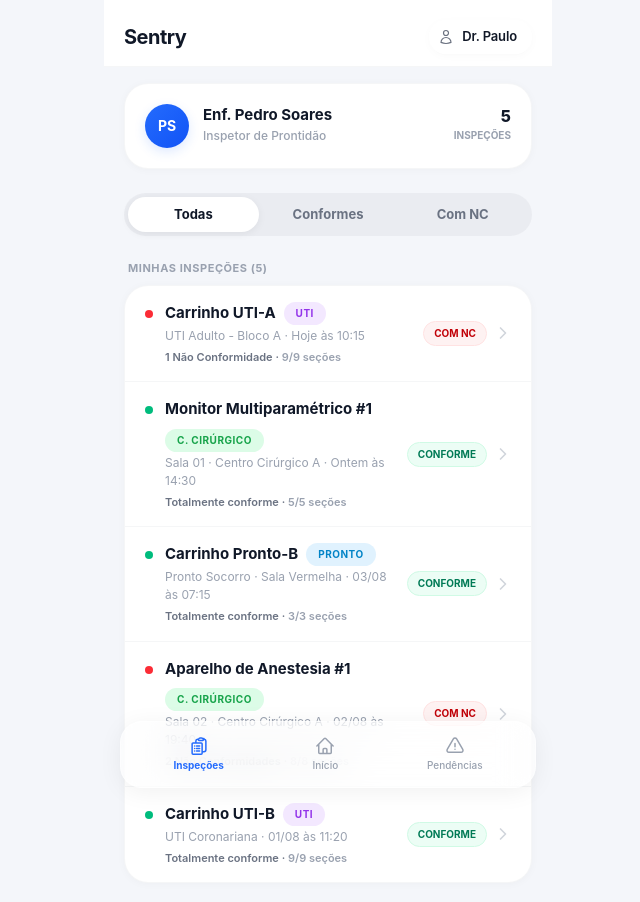
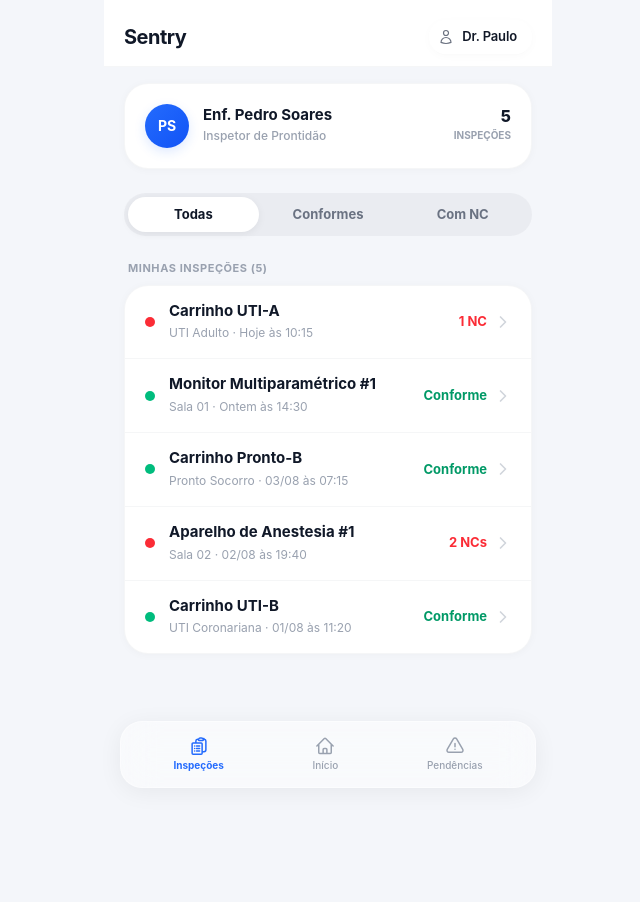
Before and after one commit to pedrosoares0/argus, a Next.js app: page /inspetor/inspecoes in a window 1280 px wide. Shown: the top 902 px of the page, without its empty margins (312-952 px from the left). After the commit the page ends 800 px from the top, so only its background shows below. Built offline with nearby package versions, Linux system fonts and the light colour scheme.

Commit message:
enxuga visual da lista de inspecoes

```diff
--- a/app/inspetor/inspecoes/page.tsx
+++ b/app/inspetor/inspecoes/page.tsx
@@ -1,7 +1,6 @@
 'use client'
 
 import { useState } from 'react'
-import { PillTag } from '@/components/ui/PillTag'
 
 interface InspecaoHistorico {
   id: string
@@ -13,57 +12,52 @@ interface InspecaoHistorico {
   detalheStatus: string
   secoesRespondidas: number
   totalSecoes: number
-  categoriaLocal: 'UTI' | 'PRONTO' | 'CENTRO_C'
 }
 
 const HISTORICO_MOCK: InspecaoHistorico[] = [
   {
     id: 'ins-1',
     ativo: 'Carrinho UTI-A',
-    local: 'UTI Adulto - Bloco A',
+    local: 'UTI Adulto',
     tipo: 'Carrinho de Parada · Completo',
     dataHora: 'Hoje às 10:15',
     status: 'com_nc',
-    detalheStatus: '1 Não Conformidade',
+    detalheStatus: '1 NC',
     secoesRespondidas: 9,
     totalSecoes: 9,
-    categoriaLocal: 'UTI',
   },
   {
     id: 'ins-2',
     ativo: 'Monitor Multiparamétrico #1',
-    local: 'Sala 01 · Centro Cirúrgico A',
+    local: 'Sala 01',
     tipo: 'Checklist de Segurança',
     dataHora: 'Ontem às 14:30',
     status: 'conforme',
-    detalheStatus: 'Totalmente conforme',
+    detalheStatus: 'Conforme',
     secoesRespondidas: 5,
     totalSecoes: 5,
-    categoriaLocal: 'CENTRO_C',
   },
   {
     id: 'ins-3',
     ativo: 'Carrinho Pronto-B',
-    local: 'Pronto Socorro · Sala Vermelha',
+    local: 'Pronto Socorro',
     tipo: 'Carrinho de Parada · Plantão',
     dataHora: '03/08 às 07:15',
     status: 'conforme',
-    detalheStatus: 'Totalmente conforme',
+    detalheStatus: 'Conforme',
     secoesRespondidas: 3,
     totalSecoes: 3,
-    categoriaLocal: 'PRONTO',
   },
   {
     id: 'ins-4',
     ativo: 'Aparelho de Anestesia #1',
-    local: 'Sala 02 · Centro Cirúrgico A',
+    local: 'Sala 02',
     tipo: 'Checklist de Segurança',
     dataHora: '02/08 às 19:40',
     status: 'com_nc',
-    detalheStatus: '2 Não Conformidades',
+    detalheStatus: '2 NCs',
     secoesRespondidas: 8,
     totalSecoes: 8,
-    categoriaLocal: 'CENTRO_C',
   },
   {
     id: 'ins-5',
@@ -72,10 +66,9 @@ const HISTORICO_MOCK: InspecaoHistorico[] = [
     tipo: 'Carrinho de Parada · Completo',
     dataHora: '01/08 às 11:20',
     status: 'conforme',
-    detalheStatus: 'Totalmente conforme',
+    detalheStatus: 'Conforme',
     secoesRespondidas: 9,
     totalSecoes: 9,
-    categoriaLocal: 'UTI',
   },
 ]
 
@@ -137,7 +130,7 @@ export default function PaginaHistoricoInspecoes() {
         })}
       </div>
 
-      {/* ── Lista de Inspeções (iOS Settings-style) ── */}
+      {/* ── Lista de Inspeções (Ultra Clean) ── */}
       <div className="space-y-2">
         <p className="text-[11px] font-bold text-gray-400 tracking-wider uppercase px-1">
           Minhas Inspeções ({filtrados.length})
@@ -146,50 +139,32 @@ export default function PaginaHistoricoInspecoes() {
         {filtrados.length > 0 ? (
           <div className="bg-white rounded-[24px] shadow-[0_1px_8px_rgba(0,0,0,0.03)] border border-gray-100/80 divide-y divide-gray-100/80 overflow-hidden">
             {filtrados.map((ins) => {
-              const corTag = ins.categoriaLocal === 'UTI'
-                ? 'roxo'
-                : ins.categoriaLocal === 'PRONTO'
-                  ? 'azul'
-                  : 'verde'
-
               const dot = ins.status === 'conforme' ? 'bg-emerald-500' : 'bg-red-500'
-
-              const statusBadgeColors = ins.status === 'conforme'
-                ? 'bg-emerald-50 text-emerald-700 border border-emerald-100'
-                : 'bg-red-50 text-red-700 border border-red-100'
+              const textColors = ins.status === 'conforme' ? 'text-emerald-600' : 'text-red-500'
 
               return (
                 <div
                   key={ins.id}
                   className="flex items-center justify-between py-4 px-5 hover:bg-gray-50/40 transition-colors"
                 >
-                  {/* Informações da Inspeção */}
-                  <div className="flex items-start gap-3 min-w-0">
-                    {/* Status Indicator */}
-                    <span className={`w-2 h-2 rounded-full ${dot} shrink-0 mt-2`} />
+                  <div className="flex items-center gap-3.5 min-w-0">
+                    {/* Status Dot */}
+                    <span className={`w-2.5 h-2.5 rounded-full ${dot} shrink-0`} />
 
                     <div className="min-w-0">
-                      <div className="flex items-center gap-2 flex-wrap">
-                        <span className="text-[15px] font-bold text-gray-900 truncate">
-                          {ins.ativo}
-                        </span>
-                        <PillTag cor={corTag}>
-                          {ins.categoriaLocal === 'UTI' ? 'UTI' : ins.categoriaLocal === 'PRONTO' ? 'PRONTO' : 'C. CIRÚRGICO'}
-                        </PillTag>
-                      </div>
-                      <p className="text-[12px] text-gray-400 mt-0.5">
+                      <p className="text-[15px] font-bold text-gray-900 leading-tight">
+                        {ins.ativo}
+                      </p>
+                      <p className="text-[12px] text-gray-400 mt-1">
                         {ins.local} · {ins.dataHora}
-                      </p>
-                      <p className="text-[11px] text-gray-500 font-semibold mt-1">
-                        {ins.detalheStatus} · <span className="text-gray-400">{ins.secoesRespondidas}/{ins.totalSecoes} seções</span>
                       </p>
                     </div>
                   </div>
 
-                  {/* Badges de Status e Chevron */}
+                  {/* Status do lado direito */}
                   <div className="flex items-center gap-2 shrink-0 ml-3">
-                    <span className={`text-[10px] font-bold px-2.5 py-1 rounded-full uppercase ${statusBadgeColors}`}>
-                      {ins.status === 'conforme' ? 'Conforme' : 'Com NC'}
+                    <span className={`text-[13px] font-bold ${textColors}`}>
+                      {ins.detalheStatus}
                     </span>
                     <svg className="w-4 h-4 text-gray-300 shrink-0" fill="none" viewBox="0 0 24 24" strokeWidth={2.5} stroke="currentColor">
                       <path strokeLinecap="round" strokeLinejoin="round" d="M8.25 4.5l7.5 7.5-7.5 7.5" />
```
